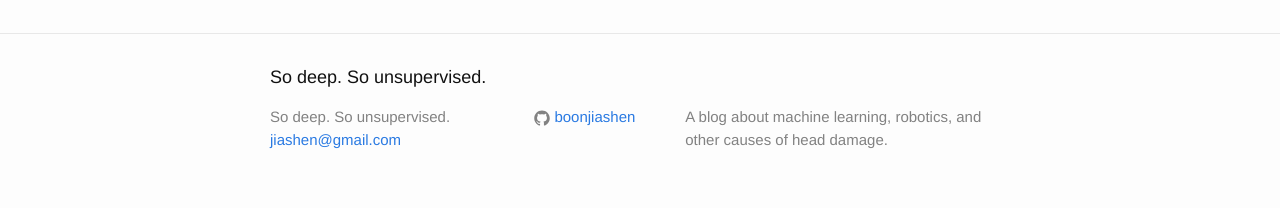
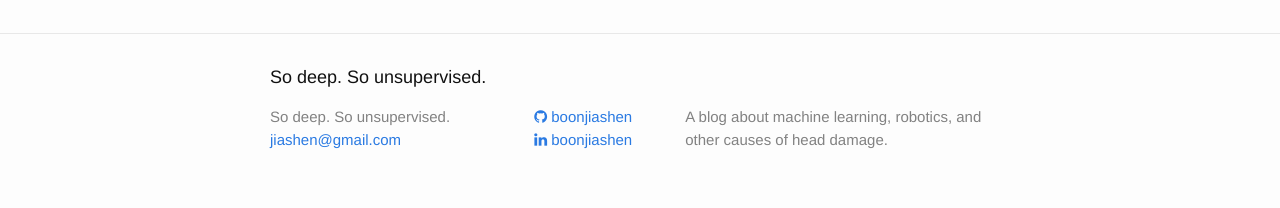
Before and after one commit to boonjiashen2/boonjiashen2.github.io, a Jekyll site: the page built from index.html, in a window 1280 px wide. Shown: the part 1973-2181 px from the top of the page. Built offline with Jekyll 4.4.1, drawn with Linux system fonts in a browser that asks for light colours; nearby versions of some CDN libraries.

Commit message:
Add linkedin page

```diff
--- a/_includes/footer.html
+++ b/_includes/footer.html
@@ -14,9 +14,14 @@
 
       <div class="footer-col footer-col-2">
         <ul class="social-media-list">
+
+<!-- https://blog.r3bl.me/en/simple-social-media-links-jekyll/ -->
+
           {% if site.github_username %}
           <li>
-            {% include icon-github.html username=site.github_username %}
+            <a href="https://github.com/{{ site.github_username }}">
+              <i class="fa fa-github"></i> {{ site.github_username }}
+            </a>
           </li>
           {% endif %}
 
@@ -25,6 +30,19 @@
             {% include icon-twitter.html username=site.twitter_username %}
           </li>
           {% endif %}
+
+          {% if site.linkedin_username %}
+          <li>
+            <a href="https://linkedin.com/in/{{ site.linkedin_username }}">
+              <i class="fa fa-linkedin"></i> {{ site.linkedin_username }}
+            </a>
+          </li>
+          {% endif %}
+
+          <!-- <a href="https://twitter.com/{{ include.username }}"><span class="icon icon--twitter">{% include icon-twitter.svg %}</span><span class="username">{{ include.username }}</span></a> -->
+
+
+
         </ul>
       </div>
 
--- a/_includes/head.html
+++ b/_includes/head.html
@@ -9,4 +9,7 @@
   <link rel="stylesheet" href="{{ "/css/main.css" | prepend: site.baseurl }}">
   <link rel="canonical" href="{{ page.url | replace:'index.html','' | prepend: site.baseurl | prepend: site.url }}">
   <link rel="alternate" type="application/rss+xml" title="{{ site.title }}" href="{{ "/feed.xml" | prepend: site.baseurl | prepend: site.url }}">
+
+  <link rel="stylesheet" href="//maxcdn.bootstrapcdn.com/font-awesome/4.3.0/css/font-awesome.min.css">
+
 </head>
```
